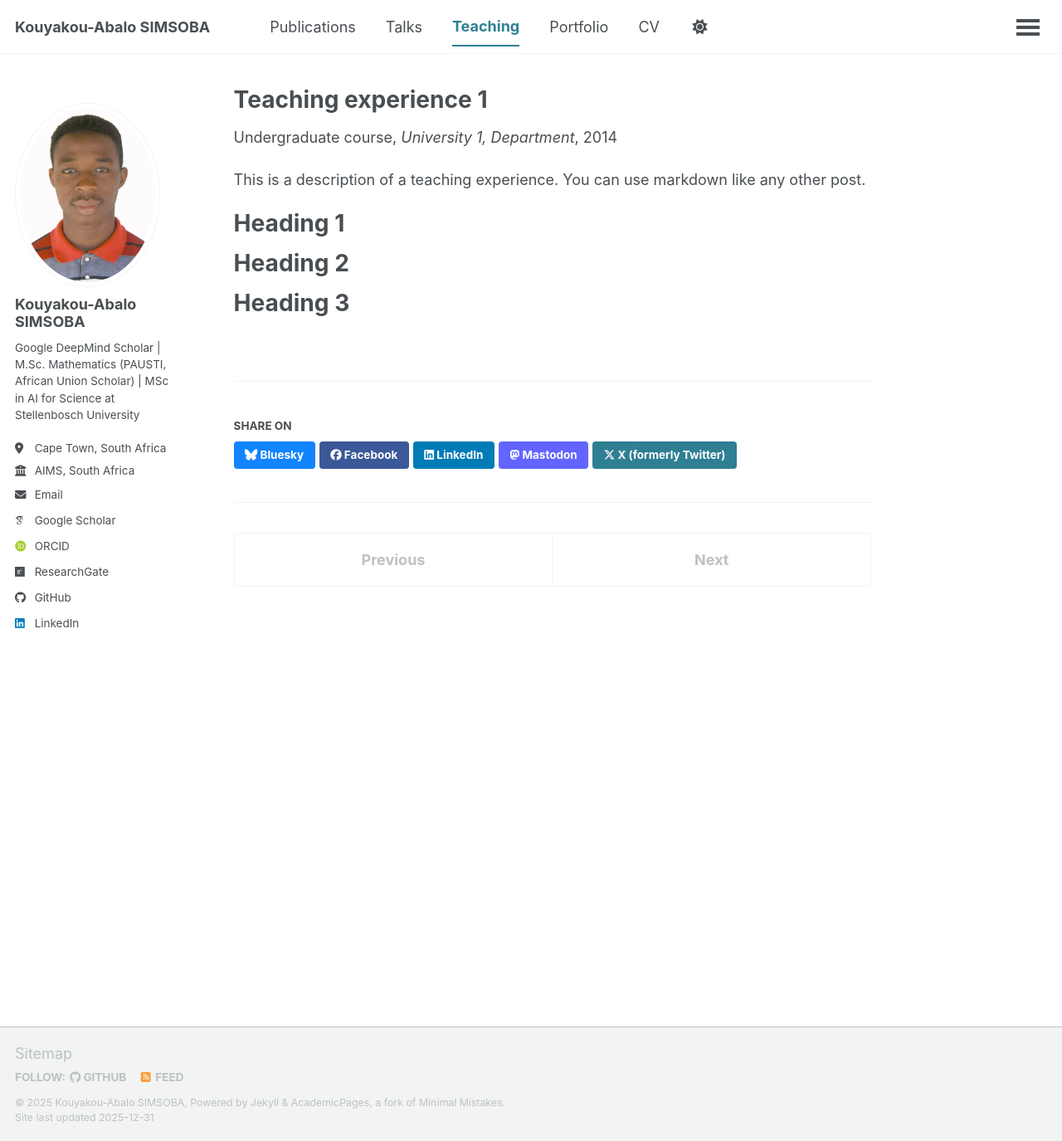
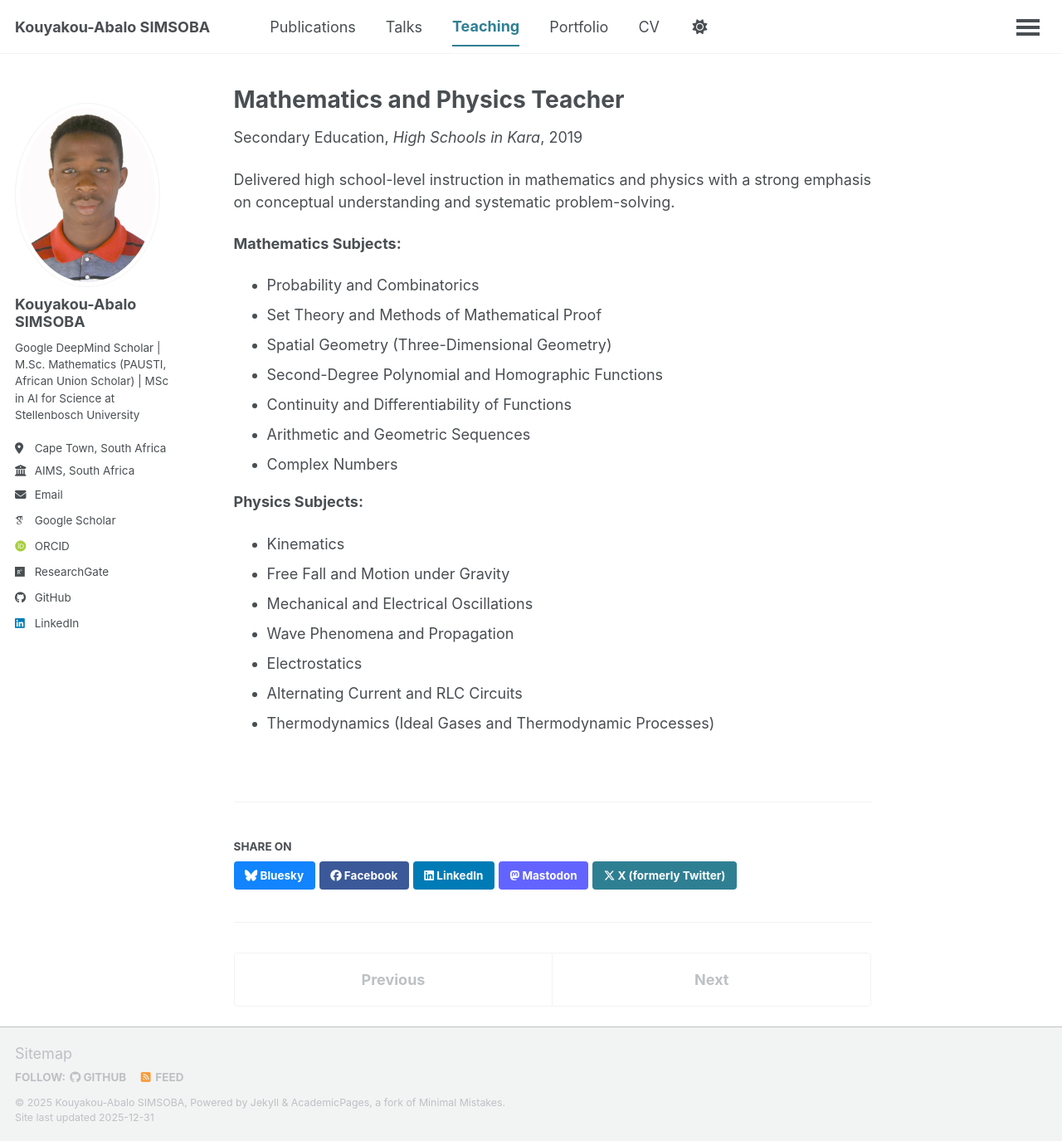
Before and after one commit to simsoba-research/simsoba-research.github.io, a Jekyll site: the page built from _teaching/2014-spring-teaching-1.md, in a window 1280 px wide and 1375 px high. Shown: the whole window at 83% size. Built offline with Jekyll 4.4.1, drawn with Linux system fonts in a browser that asks for light colours; some web fonts are replaced; a script bundle is joined from its source files by our own code; library files that are not in the unit come from our copies.

Commit message:
Revise teaching experience from undergraduate to high school
Updated teaching experience details to reflect a new role as a Mathematics and Physics Teacher in Kara, Togo, including a shift from undergraduate to secondary education.

```diff
--- a/_teaching/2014-spring-teaching-1.md
+++ b/_teaching/2014-spring-teaching-1.md
@@ -1,20 +1,29 @@
 ---
-title: "Teaching experience 1"
+title: "Mathematics and Physics Teacher"
 collection: teaching
-type: "Undergraduate course"
-permalink: /teaching/2014-spring-teaching-1
-venue: "University 1, Department"
-date: 2014-01-01
-location: "City, Country"
+type: "Secondary Education"
+permalink: /teaching/high-school-kara
+venue: "High Schools in Kara"
+date: 2019-01-01
+location: "Kara, Togo"
 ---
 
-This is a description of a teaching experience. You can use markdown like any other post.
+Delivered high school-level instruction in mathematics and physics with a strong emphasis on conceptual understanding and systematic problem-solving.
 
-Heading 1
-======
+**Mathematics Subjects:**
+* Probability and Combinatorics
+* Set Theory and Methods of Mathematical Proof
+* Spatial Geometry (Three-Dimensional Geometry)
+* Second-Degree Polynomial and Homographic Functions
+* Continuity and Differentiability of Functions
+* Arithmetic and Geometric Sequences
+* Complex Numbers
 
-Heading 2
-======
-
-Heading 3
-======
+**Physics Subjects:**
+* Kinematics
+* Free Fall and Motion under Gravity
+* Mechanical and Electrical Oscillations
+* Wave Phenomena and Propagation
+* Electrostatics
+* Alternating Current and RLC Circuits
+* Thermodynamics (Ideal Gases and Thermodynamic Processes)
```
